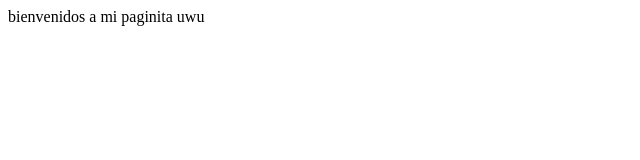
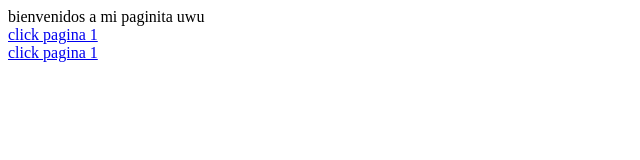
Before and after one commit to MangoSalazar/ExportMango, a plain HTML site: page Paginita/index.html in a window 1280 px wide. Shown: the whole page, without its empty margins (0-640 px from the left). Drawn offline with Linux system fonts and the light colour scheme.

Commit message:
commit Pagina web

```diff
--- a/Paginita/index.html
+++ b/Paginita/index.html
@@ -8,4 +8,8 @@
 <body>
     bienvenidos a mi paginita uwu
 </body>
+<br>
+<a href="paginita1.html">click pagina 1</a>
+<br>
+<a href="paginita2.html">click pagina 1</a>
 </html>
```
